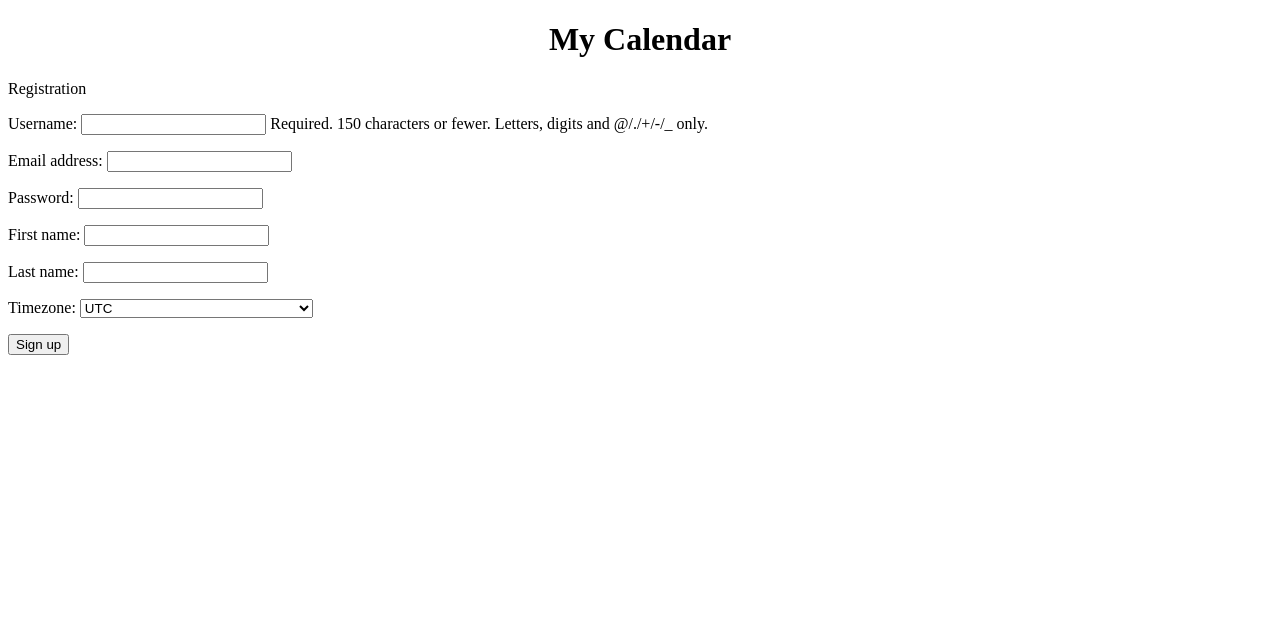
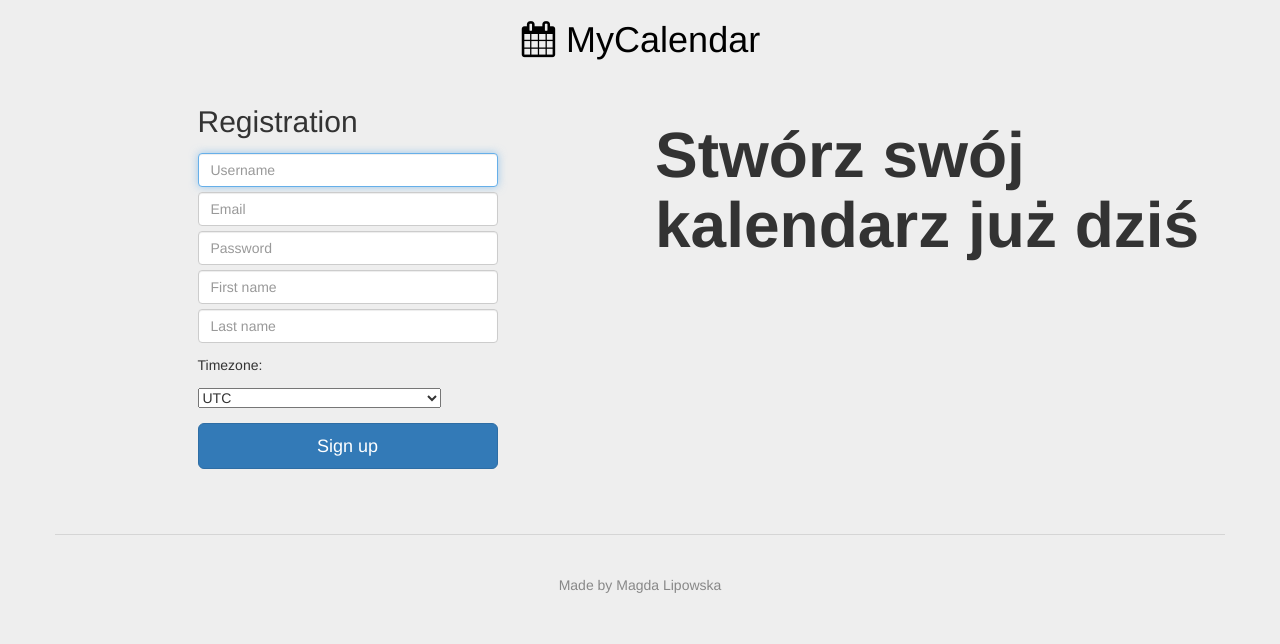
Before and after one commit to kasztanka/django_calendar, a Django app: page /register in a window 1280 px wide. Shown: the top 644 px of the page. Run offline with Django 3.2, Linux system fonts and the light colour scheme; some libraries are stand-ins or nearby versions.

Commit message:
Index, register and profile pages design with bootstrap and font awesome

```diff
--- a/my_calendar/static/base.css
+++ b/my_calendar/static/base.css
@@ -1,3 +1,63 @@
+body {
+    background-color: #eee;
+}
+
 #id_page_title {
-  text-align: center;
+    color: #000;
 }
+
+a:hover {
+    color: inherit;
+    text-decoration: none;
+}
+
+hr {
+    border-color: #d5d5d5;
+}
+
+#id_page_title {
+    text-align: center;
+}
+
+.content {
+    border-bottom: 1px solid #d5d5d5;
+    padding-bottom: 50px;
+}
+
+.signin-container {
+    max-width: 330px;
+    padding: 15px;
+    margin: 0 auto;
+}
+
+.form-signin-heading {
+    margin-bottom: 15px;
+}
+
+#login-form * {
+    margin-bottom: 15px;
+}
+
+#register-form input {
+    margin-bottom: 5px;
+}
+
+#register-form button {
+    margin-top: 15px;
+}
+
+.large-title {
+    margin-top: 50px;
+    font-size: 64px;
+    font-weight: bold;
+}
+
+#calendars {
+    margin-top: 50px;
+}
+
+footer {
+    padding: 40px 0;
+    color: #888;
+    text-align: center;
+}
--- a/my_calendar/templates/my_calendar/base.html
+++ b/my_calendar/templates/my_calendar/base.html
@@ -1,13 +1,16 @@
 <!DOCTYPE HTML>
 <html lang="pl-PL">
     <head>
-        <title>My Calendar</title>
+        <title>MyCalendar</title>
         <meta charset="UTF-8">
         <meta name="author" content="Magda Lipowska">
         <meta content="text/html; chrset=utf-8" http-equiv="Content-Type">
         <link rel="stylesheet" href="https://code.jquery.com/ui/1.12.0/themes/base/jquery-ui.css">
         <script src="https://code.jquery.com/jquery-1.12.4.js"></script>
         <script src="https://code.jquery.com/ui/1.12.0/jquery-ui.js"></script>
+        <link rel="stylesheet" href="https://cdnjs.cloudflare.com/ajax/libs/font-awesome/4.7.0/css/font-awesome.min.css">
+        <link rel="stylesheet" href="https://maxcdn.bootstrapcdn.com/bootstrap/3.3.7/css/bootstrap.min.css">
+        <script src="https://maxcdn.bootstrapcdn.com/bootstrap/3.3.7/js/bootstrap.min.js"></script>
         <link href="/static/base.css" rel="stylesheet" media="screen">
         <script>
         $( function() {
@@ -20,16 +23,15 @@
         </script>
     </head>
     <body>
-        {% if user.is_authenticated %}
-        <nav>
-            Navigation bar
-            <a href="{% url 'my_calendar:user_logout' %}?nextpage={{ request.path }}">
-                <button id="logout">Log out</button>
-            </a>
-        </nav>
-        {% endif %}
-        <h1 id="id_page_title">My Calendar</h1>
+        <header>
+        {% include 'my_calendar/header.html' %}
+        </header>
+        <div class="container content">
         {% block content %}
         {% endblock content %}
+        </div>
+        <footer>
+        {% include 'my_calendar/footer.html' %}
+        </footer>
     </body>
 </html>
--- /dev/null
+++ b/my_calendar/templates/my_calendar/footer.html
@@ -0,0 +1 @@
+<p>Made by Magda Lipowska</p>
--- /dev/null
+++ b/my_calendar/templates/my_calendar/header.html
@@ -0,0 +1,29 @@
+{% if user.is_authenticated %}
+<nav class="navbar navbar-default">
+    <div class="container">
+        <div class="navbar-header">
+            <a href="/" class="navbar-brand"><i class="fa fa-calendar fa-fw">&nbsp;</i>MyCalendar</a>
+        </div>
+        <div id="navbar">
+            <ul class="nav navbar-nav">
+                <li><a href="{% url 'my_calendar:profile' username=user.username %}">Profile</a></li>
+                <li><a href="#">Timeline</a></li>
+                <li><a href="#">Create</a></li>
+            </ul>
+            <ul class="nav navbar-nav navbar-right">
+                <li><a href="{% url 'my_calendar:user_logout' %}">Logout</a></li>
+            </ul>
+            <form class="navbar-form navbar-right">
+                <div class="form-group">
+                    <input type="text" class="form-control" placeholder="Search">
+                </div>
+                <button type="submit" class="btn btn-default">Submit</button>
+            </form>
+        </div>
+    </div>
+</nav>
+{% else %}
+<a href="/">
+    <h1 id="id_page_title"><i class="fa fa-calendar fa-fw">&nbsp;</i>MyCalendar</h1>
+</a>
+{% endif %}
--- a/my_calendar/templates/my_calendar/register.html
+++ b/my_calendar/templates/my_calendar/register.html
@@ -1,14 +1,49 @@
 {% extends 'my_calendar/base.html' %}
 {% block content %}
+<div class="row">
+    <div class="col-lg-6">
+        <div class="signin-container">
     {% if user.is_authenticated %}
         <div>You already have an account. Log out if you want another.</div>
     {% else %}
-        <div>Registration</div>
-        <form method="POST" id="register_form">
+
+    {{ register_form.non_field_errors }}
+    {{ profile_form.non_field_errors }}
+    <h2 class="form-signin-heading">Registration</h2>
+        <form method="POST" id="register-form">
             {% csrf_token %}
-            {{ register_form.as_p }}
-            {{ profile_form.as_p }}
-            <button type="submit">Sign up</button>
+
+            <input id="id_username" class="form-control" placeholder="Username"
+                maxlength="150" name="username" type="text" required autofocus/>
+            {{ register_form.username.errors }}
+
+            <input id="email" class="form-control" placeholder="Email"
+                maxlength="150" name="email" type="text" required/>
+            {{ register_form.email.errors }}
+
+            <input id="id_password" class="form-control" placeholder="Password"
+                name="password" type="password" required />
+            {{ register_form.password.errors }}
+
+            <input id="id_first_name" class="form-control" placeholder="First name"
+                name="id_first_name" required />
+            {{ register_form.first_name.errors }}
+
+            <input id="id_last_name" class="form-control" placeholder="Last name"
+                name="id_last_name" required />
+            {{ register_form.last_name.errors }}
+
+            <label for="id_timezone"><h5>Timezone:</h5></label>
+            {{ profile_form.timezone }}
+            {{ profile_form.timezone.errors }}
+
+            <button class="btn btn-lg btn-primary btn-block" type="submit">Sign up</button>
         </form>
     {% endif %}
+    </div>
+</div>
+    <div class="col-lg-6">
+        <h1 class="large-title">Stwórz swój kalendarz już dziś</h1>
+    </div>
+</div>
 {% endblock content %}
```
Also changed, not shown: my_calendar/templates/my_calendar/index.html (+26 -13 lines), my_calendar/templates/my_calendar/profile.html (+25 -6 lines), 1 other file.
